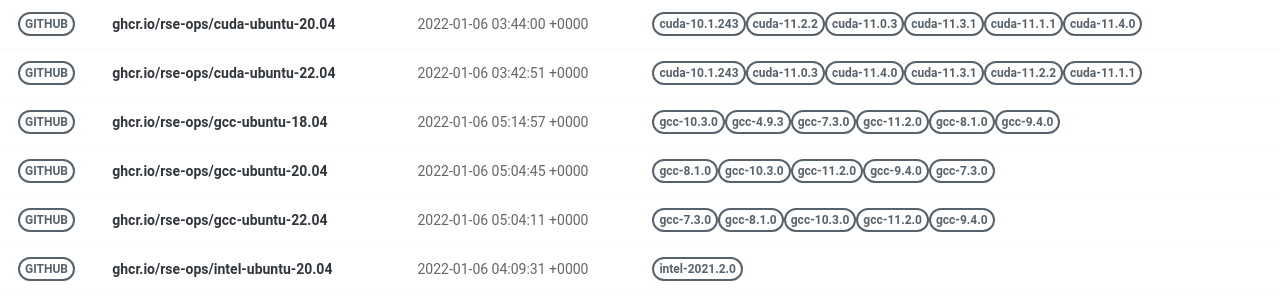
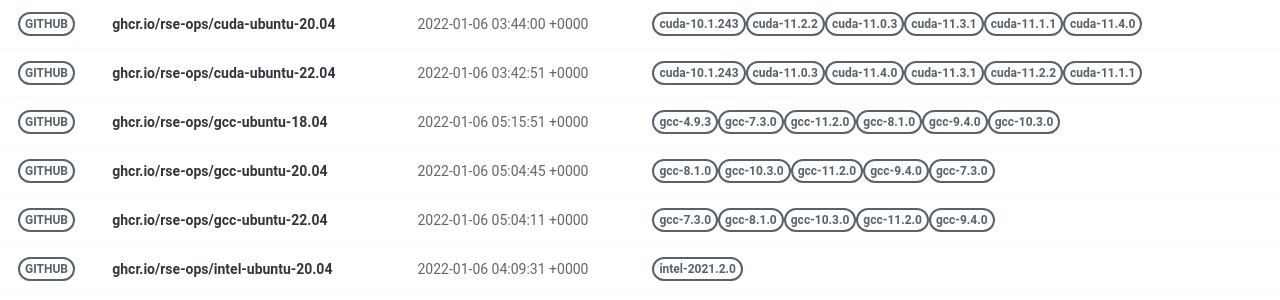
Before and after one commit to rse-ops/docker-images, a Jekyll site: the page built from pages/index.md, in a window 1280 px wide. Shown: the part 277-577 px from the top of the page. Built offline with Jekyll 4.4.1, drawn with Linux system fonts in a browser that asks for light colours; nearby versions of some CDN libraries.

Commit message:
Automated push to update library 2022-01-06

```diff
--- a/_library/ghcr.io-rse-ops-gcc-ubuntu-18.04.md
+++ b/_library/ghcr.io-rse-ops-gcc-ubuntu-18.04.md
@@ -1,14 +1,11 @@
 ---
 layout: container
 name: ghcr.io/rse-ops/gcc-ubuntu-18.04
-updated_at: 2022-01-06 05:14:57.712897
+updated_at: 2022-01-06 05:15:51.331759
 
 
 container_url: https://github.com/orgs/rse-ops/packages/container/package/gcc-ubuntu-18.04
 versions:
- - tag: gcc-10.3.0
-   dockerfile: https://github.com/rse-ops/docker-images/blob/main/ubuntu/gcc/Dockerfile
-   manifest: https://crane.ggcr.dev/manifest/ghcr.io/rse-ops/gcc-ubuntu-18.04:gcc-10.3.0
  - tag: gcc-4.9.3
    dockerfile: https://github.com/rse-ops/docker-images/blob/main/ubuntu/gcc/Dockerfile
    manifest: https://crane.ggcr.dev/manifest/ghcr.io/rse-ops/gcc-ubuntu-18.04:gcc-4.9.3
```
Also changed, not shown: other parts of _library/ghcr.io-rse-ops-gcc-ubuntu-18.04.md (+3 -0 lines).
